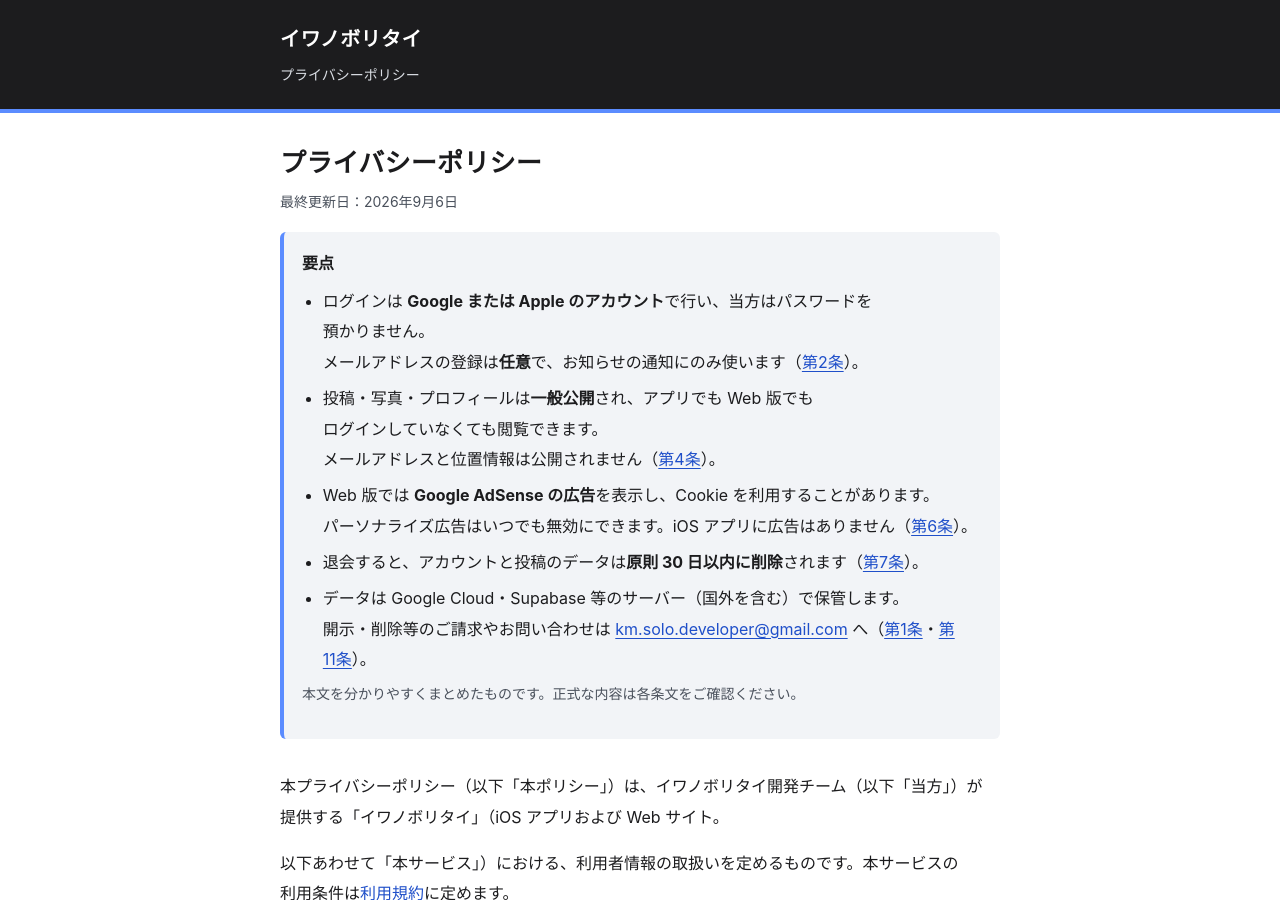
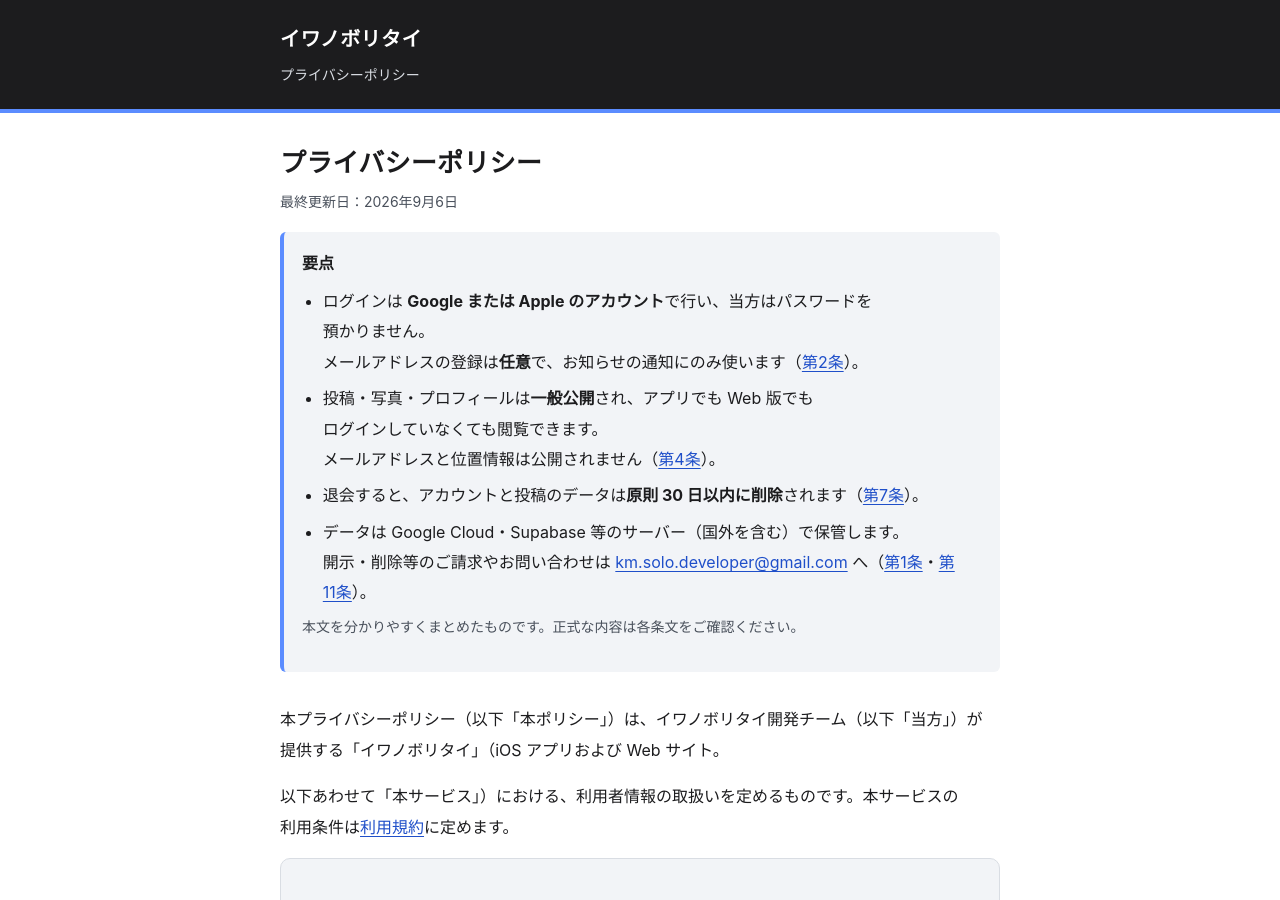
Before and after one commit to murakami-kaito-dev/iwanoboritai-legal, a Jekyll site: the page built from privacy.md, in a window 1280 px wide and 900 px high. Built offline with Jekyll 4.4.1, drawn with Linux system fonts in a browser that asks for light colours.

Commit message:
docs: プライバシーポリシーの要点から広告（AdSense）の項目を外す（第 6 条本文は維持）
Co-Authored-By: Claude Fable 5.1 <noreply@anthropic.com>

```diff
--- a/privacy.md
+++ b/privacy.md
@@ -9,7 +9,6 @@ updated: 2026-09-06
 summary:
   - 'ログインは <strong>Google または Apple のアカウント</strong>で行い、当方はパスワードを預かりません。<br>メールアドレスの登録は<strong>任意</strong>で、お知らせの通知にのみ使います（<a href="#privacy-2">第2条</a>）。'
   - '投稿・写真・プロフィールは<strong>一般公開</strong>され、アプリでも Web 版でもログインしていなくても閲覧できます。<br>メールアドレスと位置情報は公開されません（<a href="#privacy-4">第4条</a>）。'
-  - 'Web 版では <strong>Google AdSense の広告</strong>を表示し、Cookie を利用することがあります。<br>パーソナライズ広告はいつでも無効にできます。iOS アプリに広告はありません（<a href="#privacy-6">第6条</a>）。'
   - '退会すると、アカウントと投稿のデータは<strong>原則 30 日以内に削除</strong>されます（<a href="#privacy-7">第7条</a>）。'
   - 'データは Google Cloud・Supabase 等のサーバー（国外を含む）で保管します。<br>開示・削除等のご請求やお問い合わせは <a href="mailto:km.solo.developer@gmail.com">km.solo.developer@gmail.com</a> へ（<a href="#privacy-1">第1条</a>・<a href="#privacy-11">第11条</a>）。'
 ---
```
